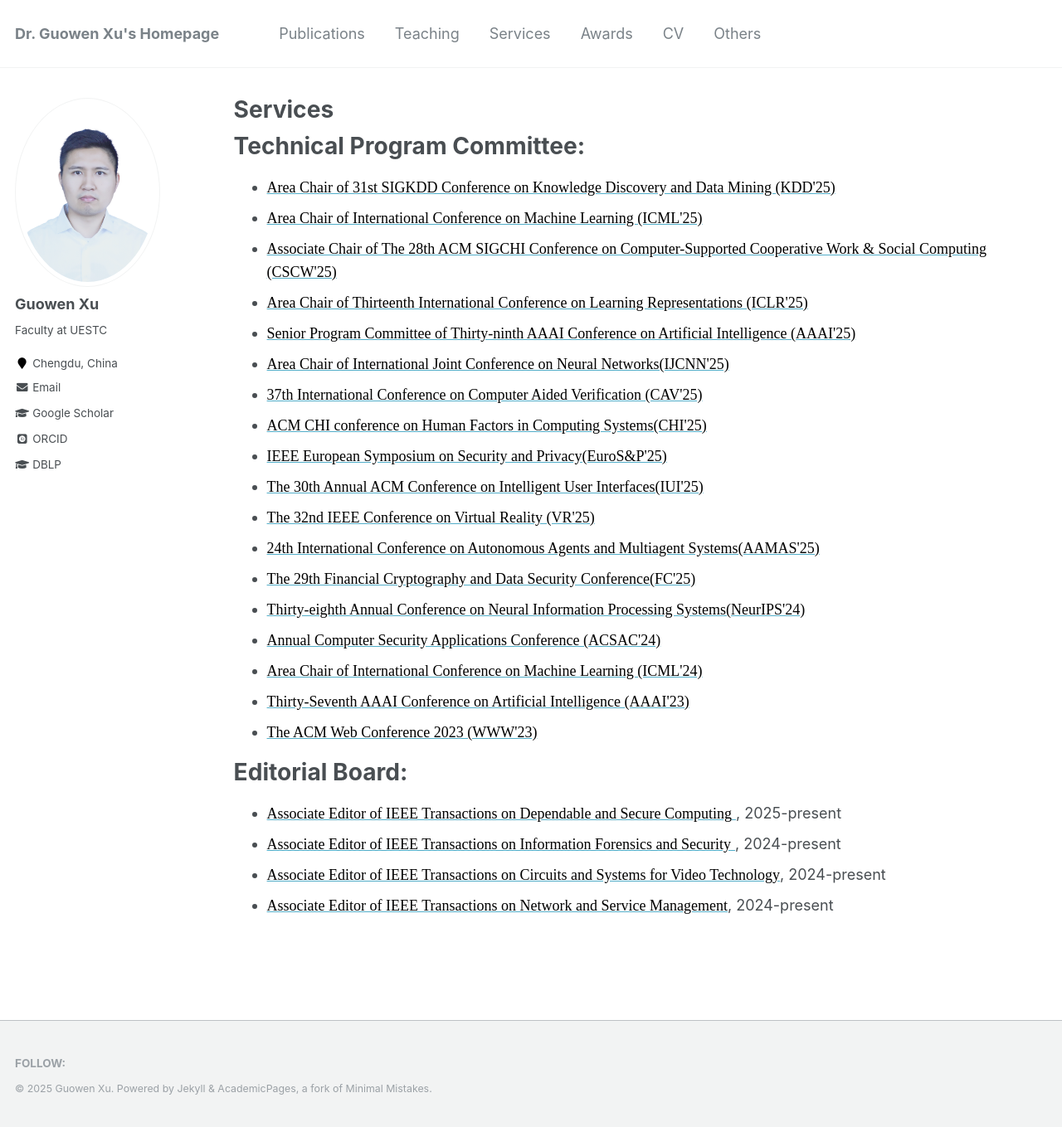
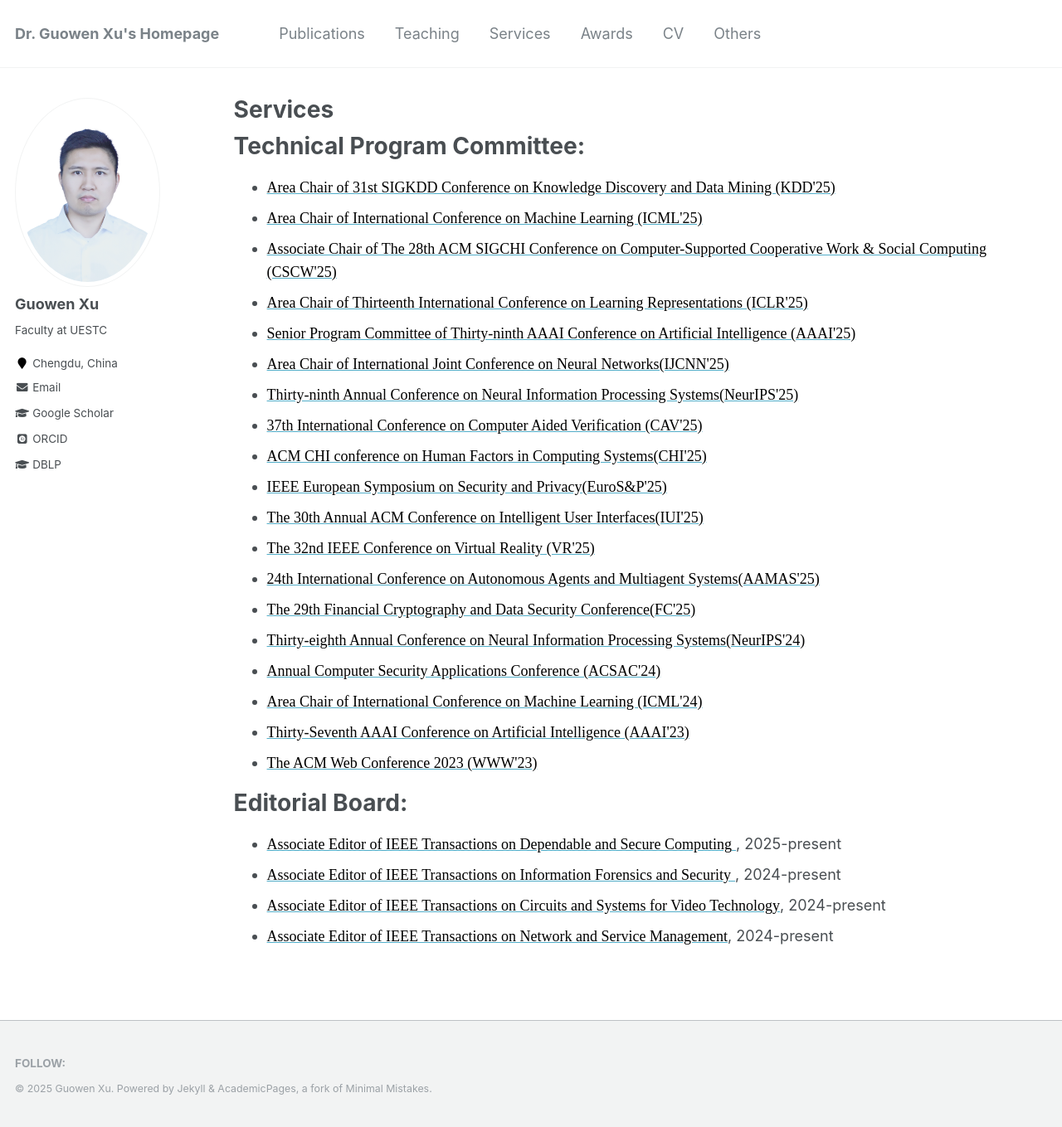
Before and after one commit to Guowen-xu/guowen-xu.github.io, a Jekyll site: the page built from _pages/services.md, in a window 1280 px wide and 1359 px high. Shown: the whole window at 83% size. Built offline with Jekyll 4.4.1, drawn with Linux system fonts in a browser that asks for light colours; some web fonts are replaced; part of the change alters nothing that is shown.

Commit message:
Update services.md

```diff
--- a/_pages/services.md
+++ b/_pages/services.md
@@ -12,6 +12,7 @@ Technical Program Committee:
 *   [<font face="Times New Roman" color=black size=4> Area Chair of Thirteenth International Conference on Learning Representations (ICLR'25)</font>](https://iclr.cc/Conferences/2025)
 *  [<font face="Times New Roman" color=black size=4>Senior Program Committee of Thirty-ninth AAAI Conference on Artificial Intelligence (AAAI'25)</font>](https://aaai.org/Conferences/AAAI-23/)
 *  [<font face="Times New Roman" color=black size=4>Area Chair of International Joint Conference on Neural Networks(IJCNN'25)</font>](https://2025.ijcnn.org)
+*  [<font face="Times New Roman" color=black size=4>Thirty-ninth Annual Conference on Neural Information Processing Systems(NeurIPS'25)</font>](https://neurips.cc)
 *  [<font face="Times New Roman" color=black size=4>37th International Conference on Computer Aided Verification (CAV'25)</font>](https://chi2025.acm.org)
 *    [<font face="Times New Roman" color=black size=4>ACM CHI conference on Human Factors in Computing Systems(CHI'25)</font>](https://chi2025.acm.org)
 *  [<font face="Times New Roman" color=black size=4>IEEE European Symposium on Security and Privacy(EuroS&P'25)</font>](https://eurosp2025.ieee-security.org/committee-program.html)
@@ -19,7 +20,7 @@ Technical Program Committee:
 *   [<font face="Times New Roman" color=black size=4>The 32nd IEEE Conference on Virtual Reality (VR'25)</font>](http://ieeevr.org/2025/)
 *   [<font face="Times New Roman" color=black size=4>24th International Conference on Autonomous Agents and Multiagent Systems(AAMAS'25)</font>](https://aamas2025.org)
 *   [<font face="Times New Roman" color=black size=4>The 29th Financial Cryptography and Data Security Conference(FC'25)</font>](https://fc25.ifca.ai)
-* [<font face="Times New Roman" color=black size=4>Thirty-eighth Annual Conference on Neural Information Processing Systems(NeurIPS'24)</font>](https://neurips.cc/)
+* [<font face="Times New Roman" color=black size=4>Thirty-eighth Annual Conference on Neural Information Processing Systems(NeurIPS'24)</font>](https://neurips.cc/Conferences/2024)
 * [<font face="Times New Roman" color=black size=4>Annual Computer Security Applications Conference (ACSAC'24)</font>](https://www.acsac.org)
 * [<font face="Times New Roman" color=black size=4>Area Chair of International Conference on Machine Learning (ICML'24)</font>](https://icml.cc/Conferences/2024)
 * [<font face="Times New Roman" color=black size=4>Thirty-Seventh AAAI Conference on Artificial Intelligence (AAAI'23)</font>](https://aaai.org/Conferences/AAAI-23/)
```
